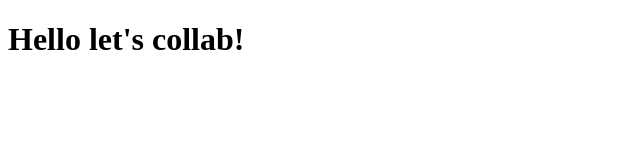
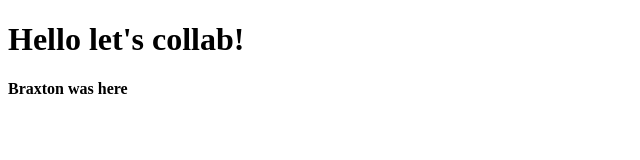
Before and after one commit to tparks18/kekambas-102_hello_world_collab, a plain HTML site: page index.html in a window 1280 px wide. Shown: the whole page, without its empty margins (0-640 px from the left). Drawn offline with Linux system fonts and the light colour scheme.

Commit message:
Braxton Edit

```diff
--- a/index.html
+++ b/index.html
@@ -8,5 +8,7 @@
 </head>
 <body>
     <h1>Hello let's collab!</h1>
+
+    <h4>Braxton was here</h4>
 </body>
 </html>
```
